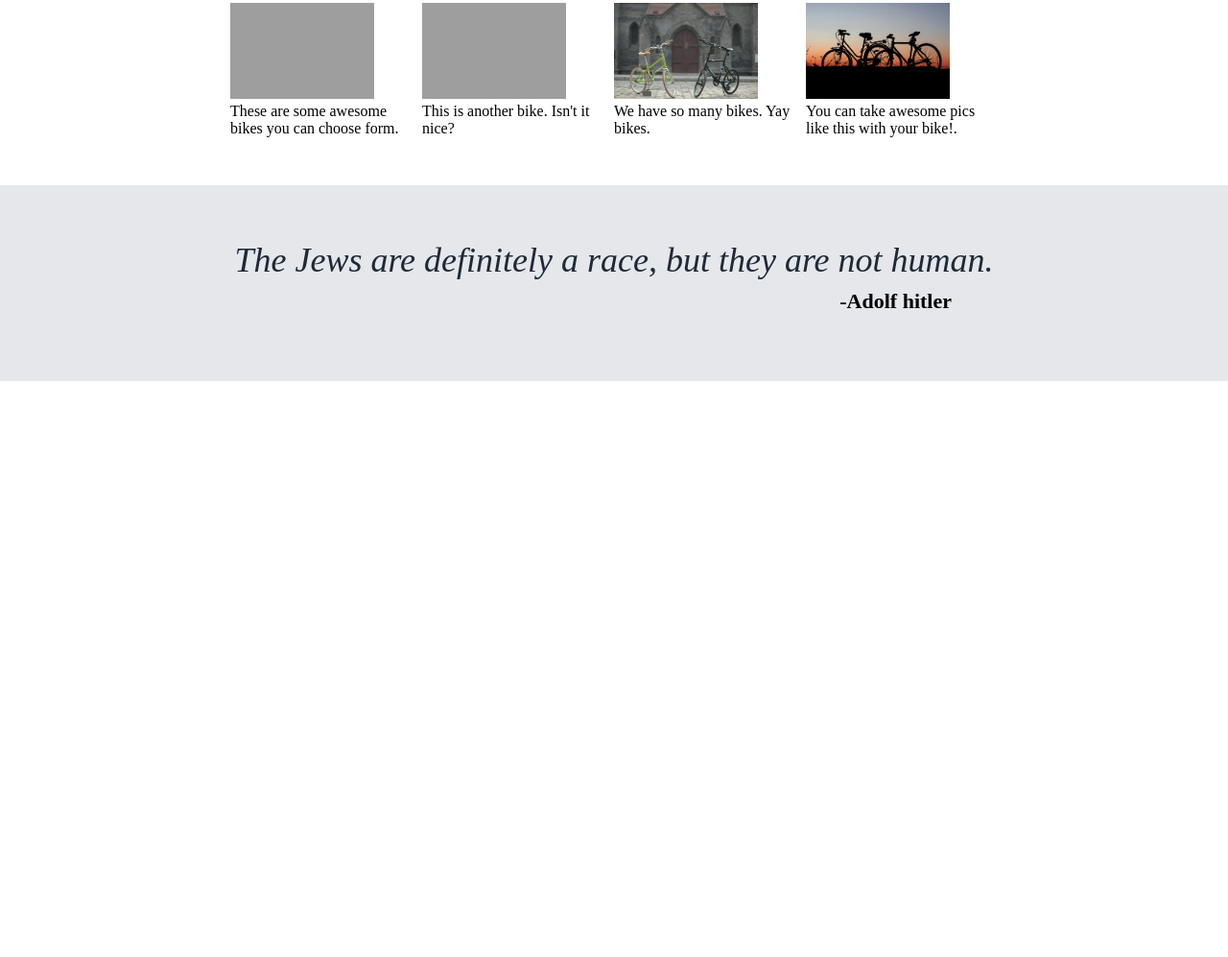
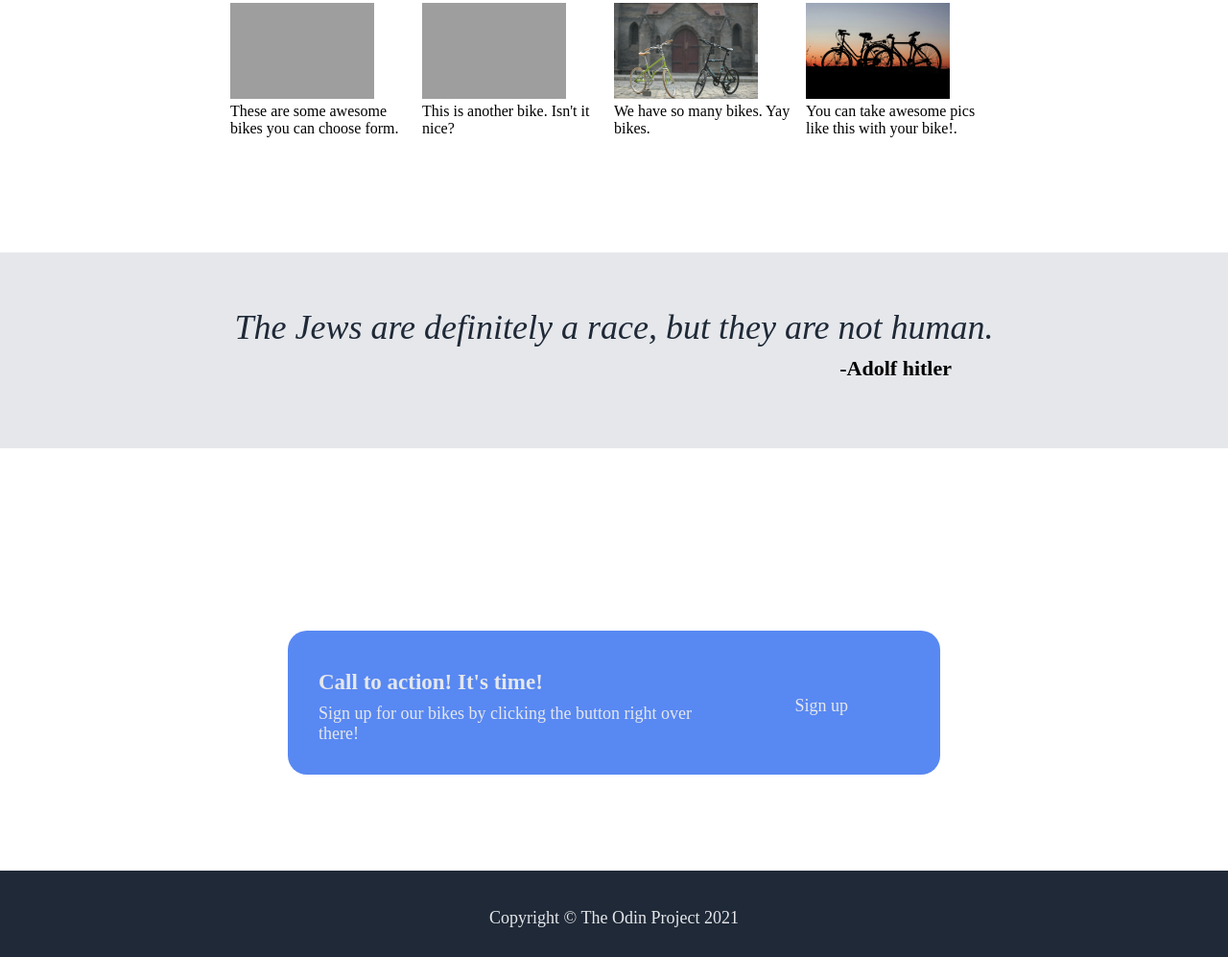
Before and after one commit to ezoooooooooo/landingPage, a plain HTML site: page index.html in a window 1280 px wide. Shown: the part 559-1556 px from the top of the page at 96% size. Before the commit the page ends 956 px from the top, so only its background shows below. Drawn offline with Linux system fonts and the light colour scheme; grey boxes are pictures that could not be loaded.

Commit message:
Add footer and rest of section and style it
just finished the whole website added footer with
styles and other sections

```diff
--- a/index.html
+++ b/index.html
@@ -48,7 +48,9 @@
             alt="bike"
             class="middle"
           />
-          <div class="text">These are some awesome bikes you can choose form.</div>
+          <div class="text">
+            These are some awesome bikes you can choose form.
+          </div>
         </div>
         <div class="info">
           <img
@@ -72,14 +74,33 @@
             alt="bike"
             class="middle"
           />
-          <div class="text">You can take awesome pics like this with your bike!.</div>
+          <div class="text">
+            You can take awesome pics like this with your bike!.
+          </div>
         </div>
       </div>
       <div class="quote">
-       <p class="qu">The Jews are definitely a race, but they are not human.</p>
-       <h3>-Adolf hitler</h3>
+        <p class="qu">
+          The Jews are definitely a race, but they are not human.
+        </p>
+        <h3>-Adolf hitler</h3>
+      </div>
+    </div>
+    <div class="section-three">
+      <div class="rectangle">
+        <div class="text">
+          <p class="one">
+            Call to action! It's time! <br /></p>
+            <p>Sign up for our bikes by clicking the button right over there!</p>
 
+        </div>
+        <div class="butoon">
+          <p>Sign up</p>
+        </div>
       </div>
+    </div>
+    <div class="footer">
+     <p class="bottom">Copyright &copy; The Odin Project 2021</p>
     </div>
   </body>
 </html>
--- a/style.css
+++ b/style.css
@@ -110,6 +110,8 @@ button{
 .quote{
  background-color: #E5E7EB;
  padding: 48px;
+ margin-bottom: 90px;
+ margin-top: 120px;
 }
 .qu{
  color: #1F2937;
@@ -125,3 +127,53 @@ h3{
  margin-top: 0;
  font-size: 22px;
 }
+.section-three{
+ padding: 100px;
+ display: flex;
+ justify-content: center;
+ align-items: center;
+
+
+}
+.rectangle{
+ background-color: rgb(88, 136, 242);
+ display: flex;
+ justify-content: space-around;
+ align-items: center;
+ color: white;
+ font-size: 20px;
+ border-radius: 20px;
+ padding: 32px;
+ flex-grow: 1;
+ margin-left:200px;
+ margin-right: 200px;
+ margin-top: 0px;
+ flex-shrink: 0;
+
+
+
+
+}
+
+.footer{
+ background-color: #1F2937;
+ padding: 30px;
+}
+.bottom{
+ text-align: center;
+}
+.butoon{
+ color: #E5E7EB;
+ font-weight: bolder;
+ width:30%;
+ height: 32px;
+ font-size: 16px;
+ text-align: center;
+ /* border-radius: 15px;
+ border: 2px solid #E5E7EB; */
+}
+.one{
+ font-size: 23px;
+ color: #E5E7EB;
+ font-weight: bolder;
+}
```
